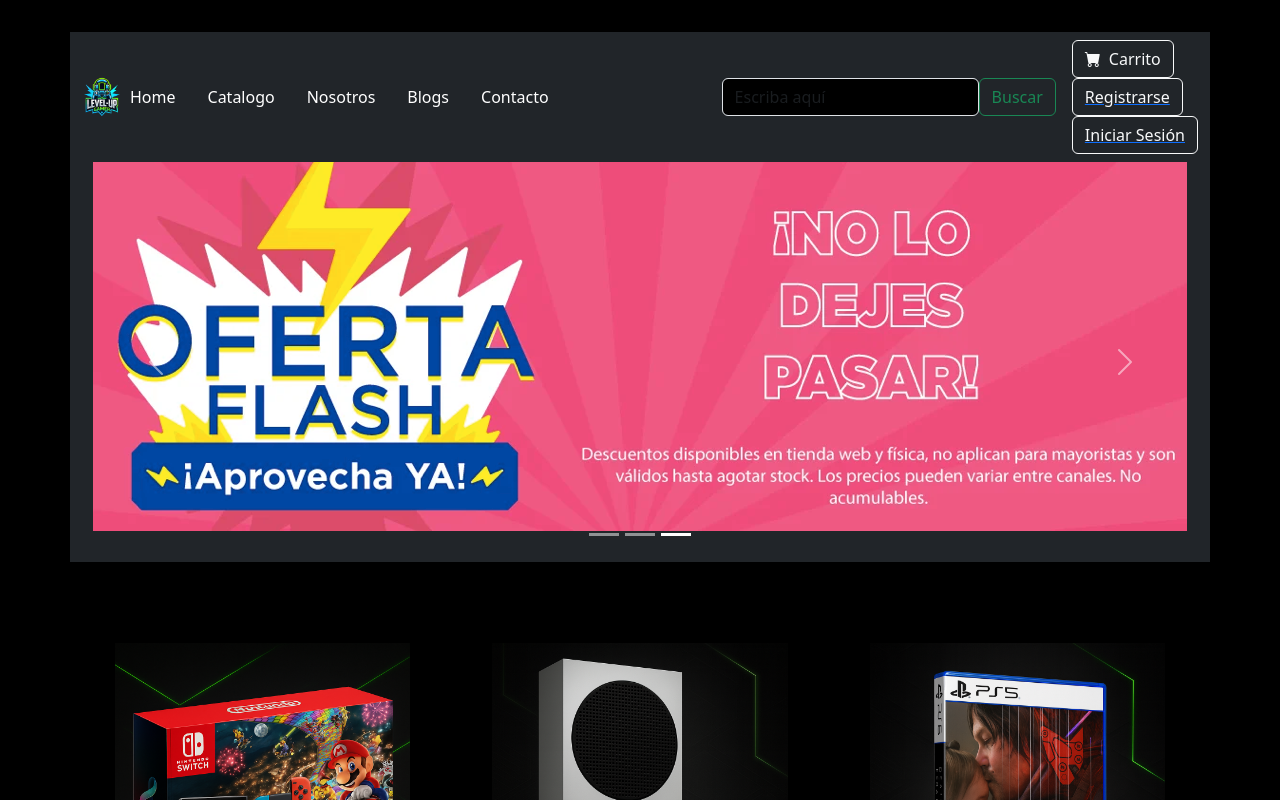
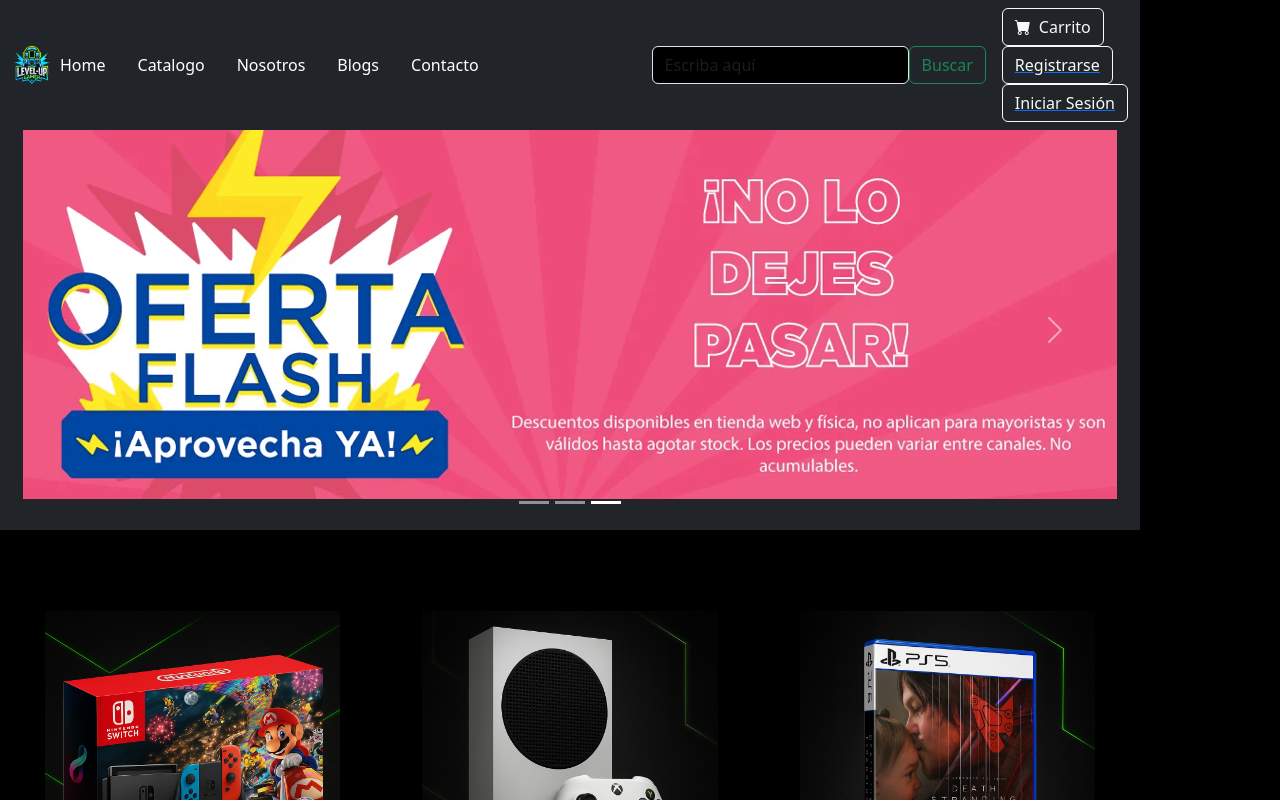
Before and after one commit to ProyectosAcademicos/Levelup-store-react, a React (Vite) app in the folder frontend/: page /home in a window 1280 px wide. Shown: the top 800 px of the page. Built offline with nearby package versions, Linux system fonts and the light colour scheme.

Commit message:
se modifican estilos del home

```diff
--- a/frontend/src/App.css
+++ b/frontend/src/App.css
@@ -1,7 +1,6 @@
 #root {
-  max-width: 1280px;
-  margin: 0 auto;
-  padding: 2rem;
+  /* margin: 0 auto; */
+  /* padding: 2rem; */
   text-align: center;
 }
 
```
Also changed, not shown: 1 other file (tests, documents, lock files or other folders).
